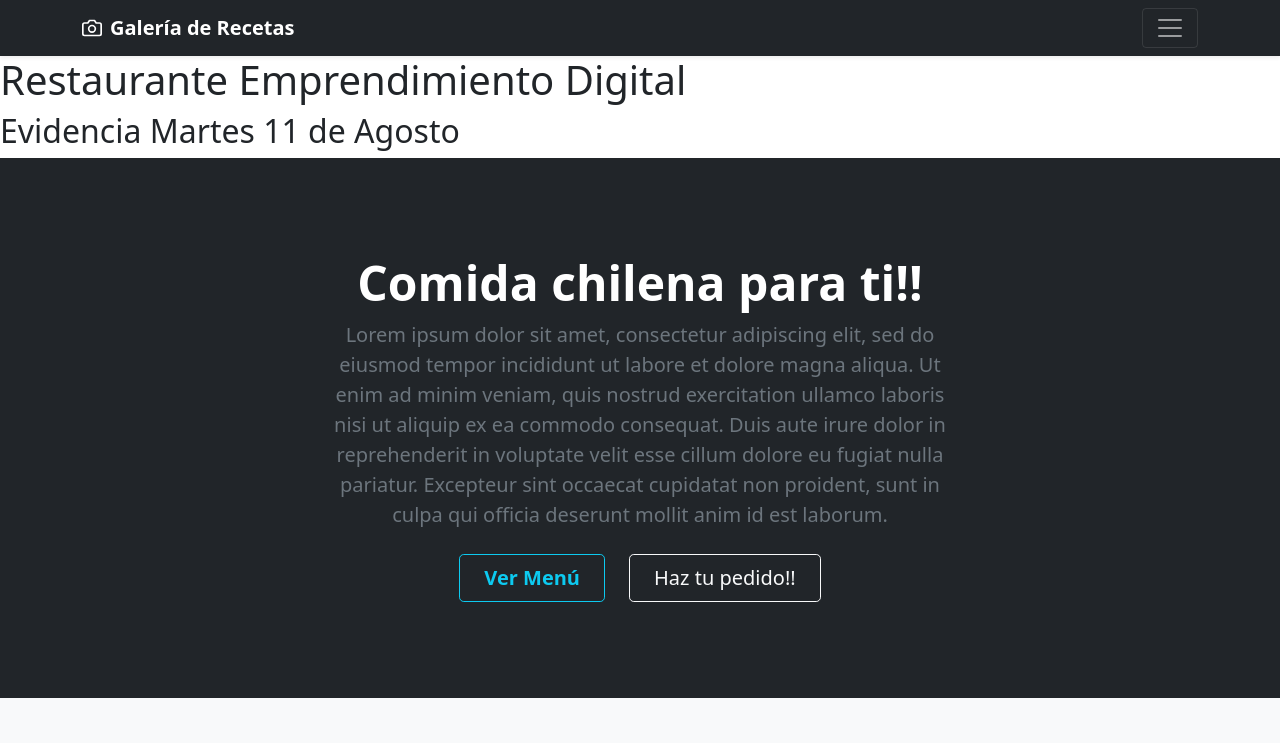
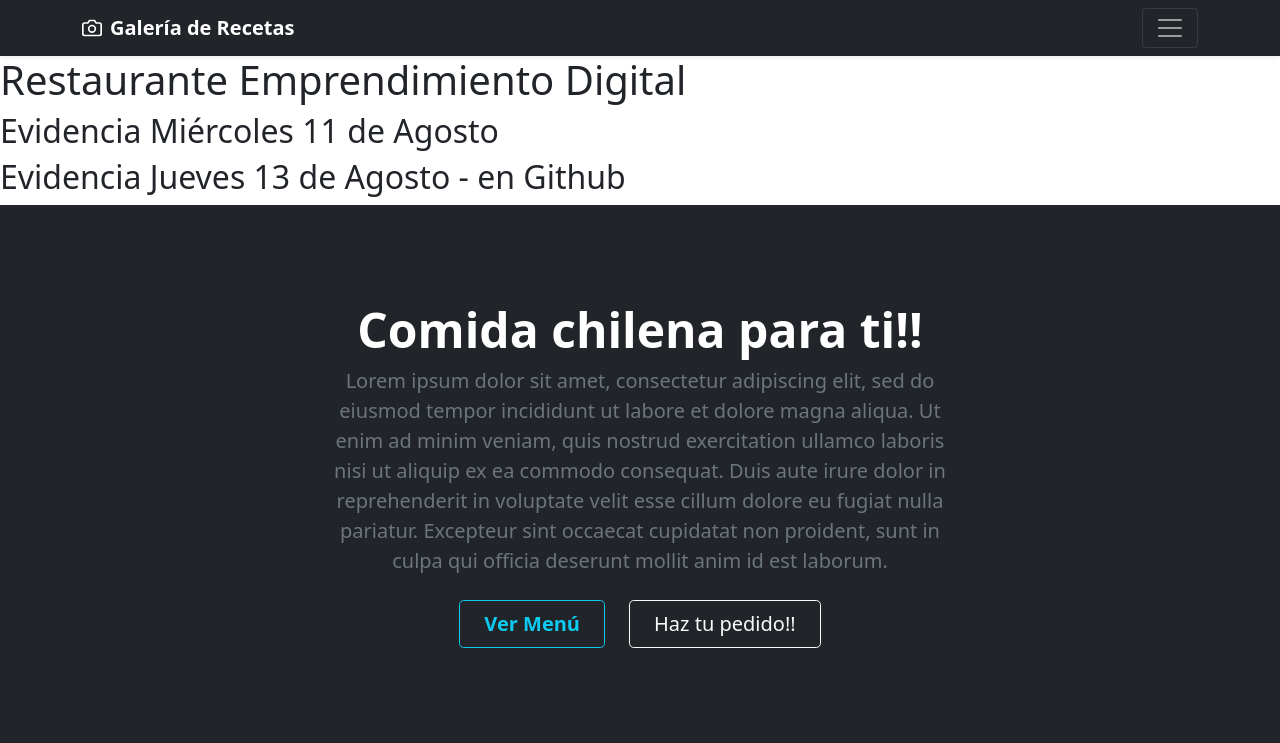
Before and after one commit to JuanSolisCTJ13/proyecto_bootstrap, a plain HTML site: page index.html in a window 1280 px wide. Shown: the top 743 px of the page. Drawn offline with nearby package versions, Linux system fonts and the light colour scheme.

Commit message:
2do commit
para actualizar la evidencia

```diff
--- a/index.html
+++ b/index.html
@@ -48,8 +48,8 @@
       </div>
     </header>
     <h1 align="text-center">Restaurante Emprendimiento Digital</h1>
-    <h2>Evidencia Martes 11 de Agosto</h2>
-
+    <h2>Evidencia Miércoles 11 de Agosto</h2>
+     <h2>Evidencia Jueves 13 de Agosto - en Github</h2>
 
 
 
```
